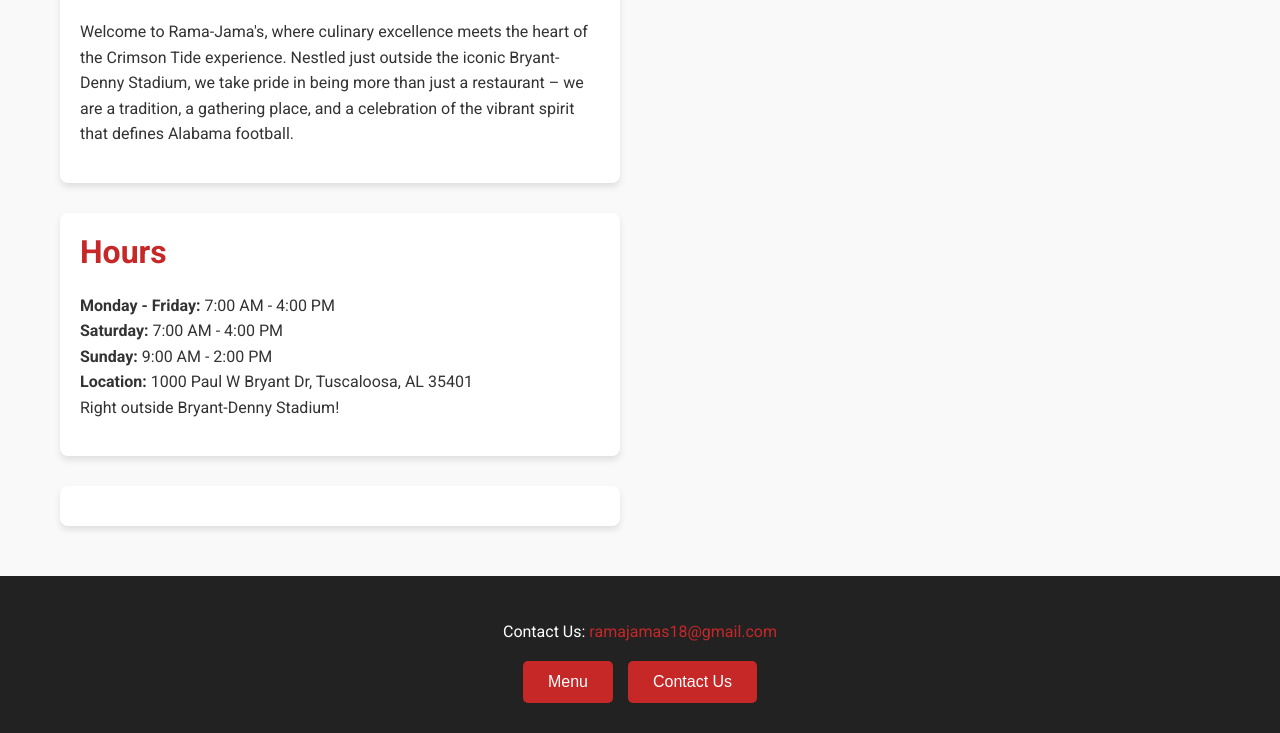
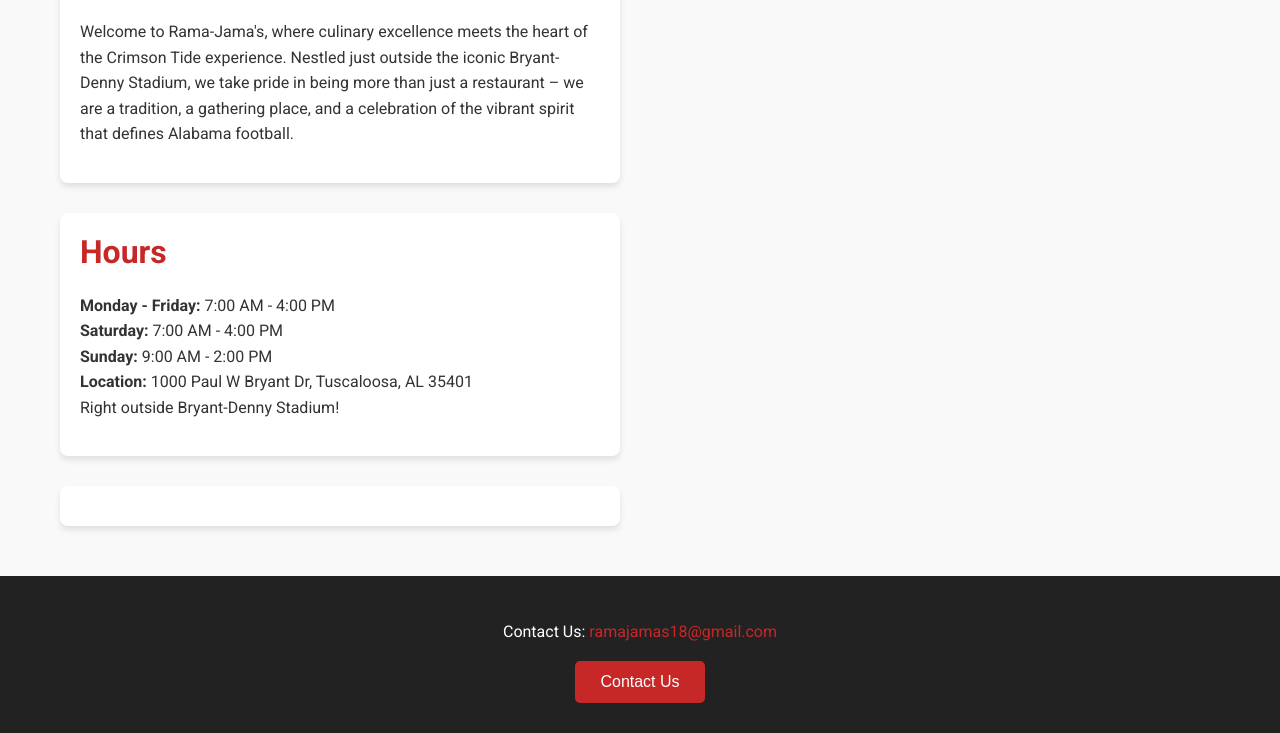
Before and after one commit to Jaydec40/Ramajamas, a website: page index.html in a window 1280 px wide. Shown: the part 972-1705 px from the top of the page. Drawn offline with nearby package versions, Linux system fonts and the light colour scheme; a script that the page names is missing.

Commit message:
Update index.html

```diff
--- a/index.html
+++ b/index.html
@@ -74,7 +74,7 @@
         <p>Contact Us: <a href="mailto:ramajamas18@gmail.com">ramajamas18@gmail.com</a></p>
         <!-- Button Section -->
         <div id="button-section">
-            <button id="menu-button">Menu</button>
+           <!-- <button id="menu-button">Menu</button> -->
             <button id="contact-button">Contact Us</button>
           <!--  <button id="order-button">Order Online</button> -->
         </div>
```
